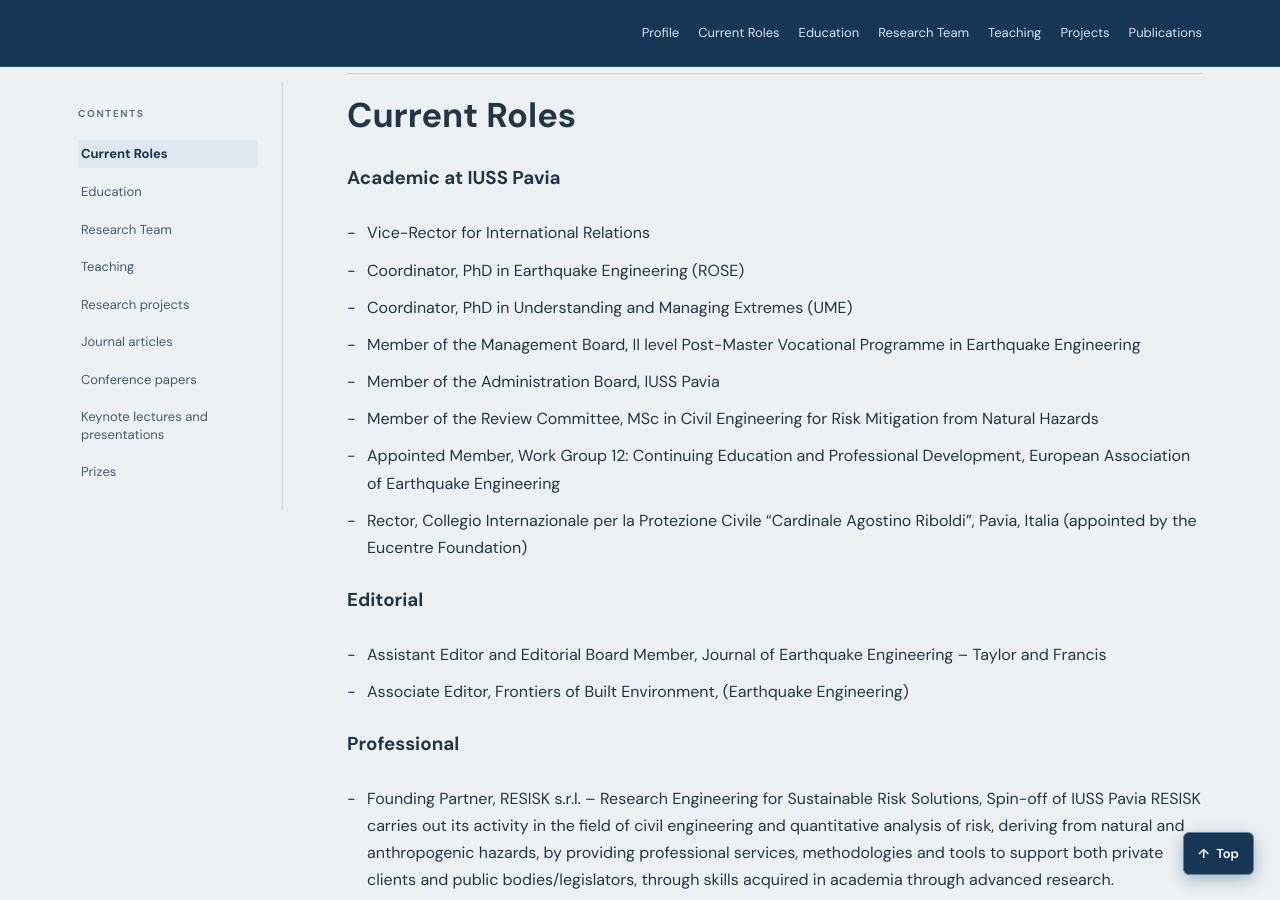
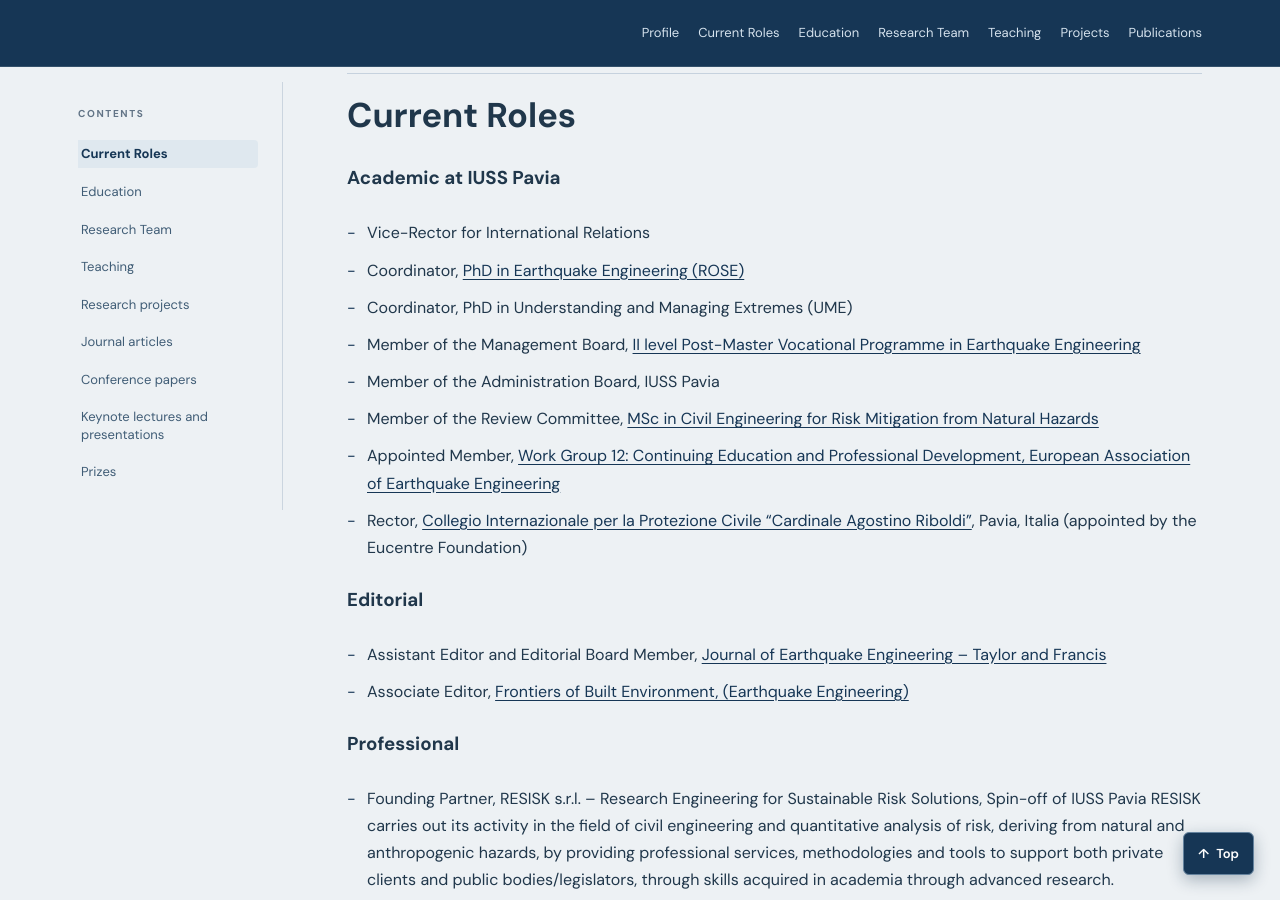
Before and after one commit to rncmonteiro/cv, a Jekyll site: the page built from index.md, in a window 1280 px wide and 900 px high, scrolled down 755 px. Built offline with Jekyll 4.4.1, drawn with Linux system fonts in a browser that asks for light colours; part of the change alters nothing that is shown.

Commit message:
Add files via upload

```diff
--- a/_includes/content/current-roles.md
+++ b/_includes/content/current-roles.md
@@ -3,18 +3,18 @@
 ### Academic at IUSS Pavia
 
 - Vice-Rector for International Relations
-- Coordinator, PhD in Earthquake Engineering (ROSE)
+- Coordinator, [PhD in Earthquake Engineering (ROSE)](https://www.iusspavia.it/en/education/doctoral-programmes/phd-earthquake-engineering-rose)
 - Coordinator, PhD in Understanding and Managing Extremes (UME)
-- Member of the Management Board, II level Post-Master Vocational Programme in Earthquake Engineering
+- Member of the Management Board, [II level Post-Master Vocational Programme in Earthquake Engineering](https://www.roseschool.it/about-master/)
 - Member of the Administration Board, IUSS Pavia
-- Member of the Review Committee, MSc in Civil Engineering for Risk Mitigation from Natural Hazards
-- Appointed Member, Work Group 12: Continuing Education and Professional Development, European Association of Earthquake Engineering
-- Rector, Collegio Internazionale per la Protezione Civile “Cardinale Agostino Riboldi”, Pavia, Italia (appointed by the Eucentre Foundation)
+- Member of the Review Committee, [MSc in Civil Engineering for Risk Mitigation from Natural Hazards](https://civrisk.cdl.unipv.it/en)
+- Appointed Member, [Work Group 12: Continuing Education and Professional Development, European Association of Earthquake Engineering](https://eaee.org/wg12members/)
+- Rector, [Collegio Internazionale per la Protezione Civile “Cardinale Agostino Riboldi”](https://www.eucentre.it/en/car-college/), Pavia, Italia (appointed by the Eucentre Foundation)
 
 ### Editorial
 
-- Assistant Editor and Editorial Board Member, Journal of Earthquake Engineering – Taylor and Francis
-- Associate Editor, Frontiers of Built Environment, (Earthquake Engineering)
+- Assistant Editor and Editorial Board Member, [Journal of Earthquake Engineering – Taylor and Francis](https://www.tandfonline.com/journals/ueqe20/about-this-journal#aims-and-scope)
+- Associate Editor, [Frontiers of Built Environment, (Earthquake Engineering)](https://www.frontiersin.org/journals/built-environment/sections/earthquake-engineering)
 
 ### Professional
 
```
